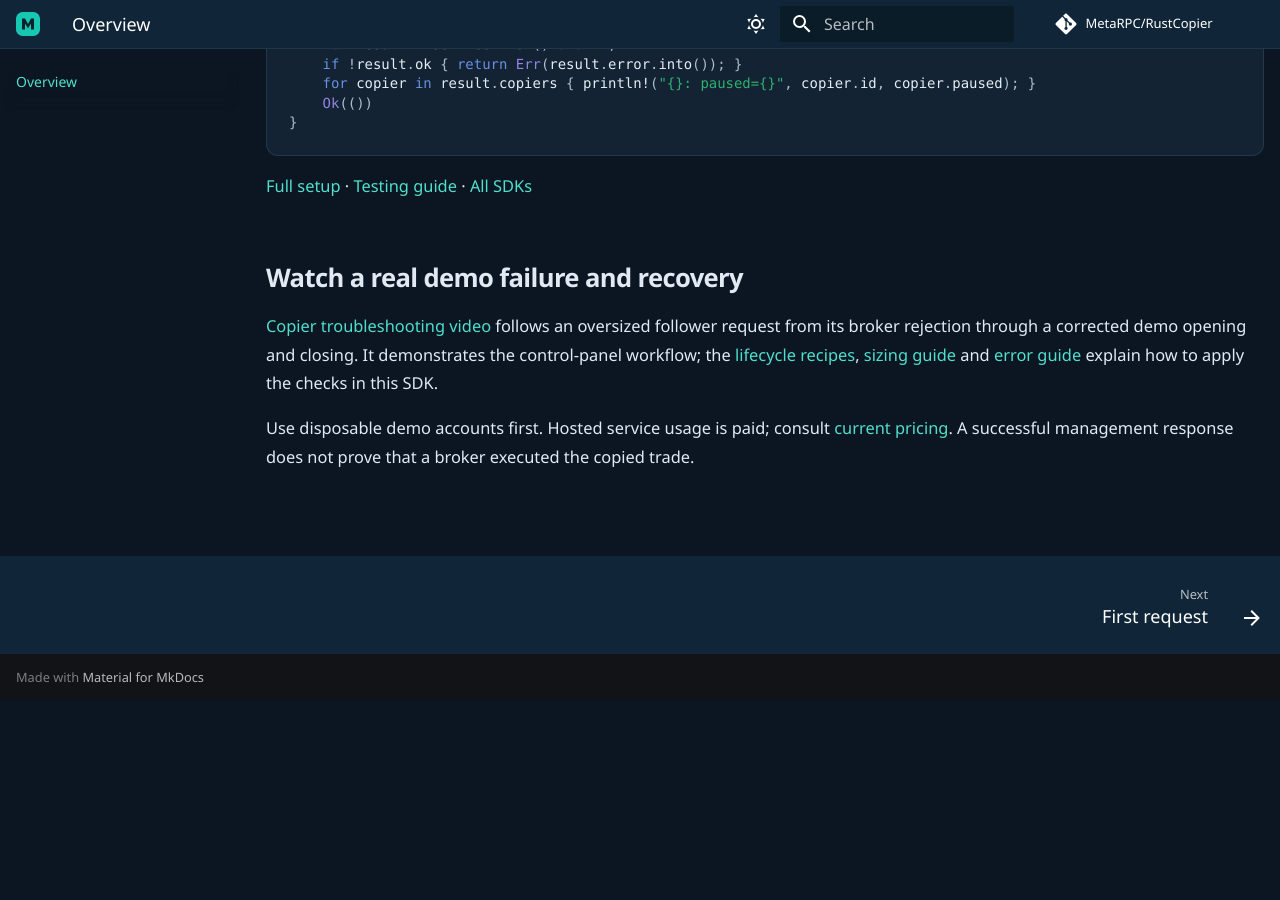
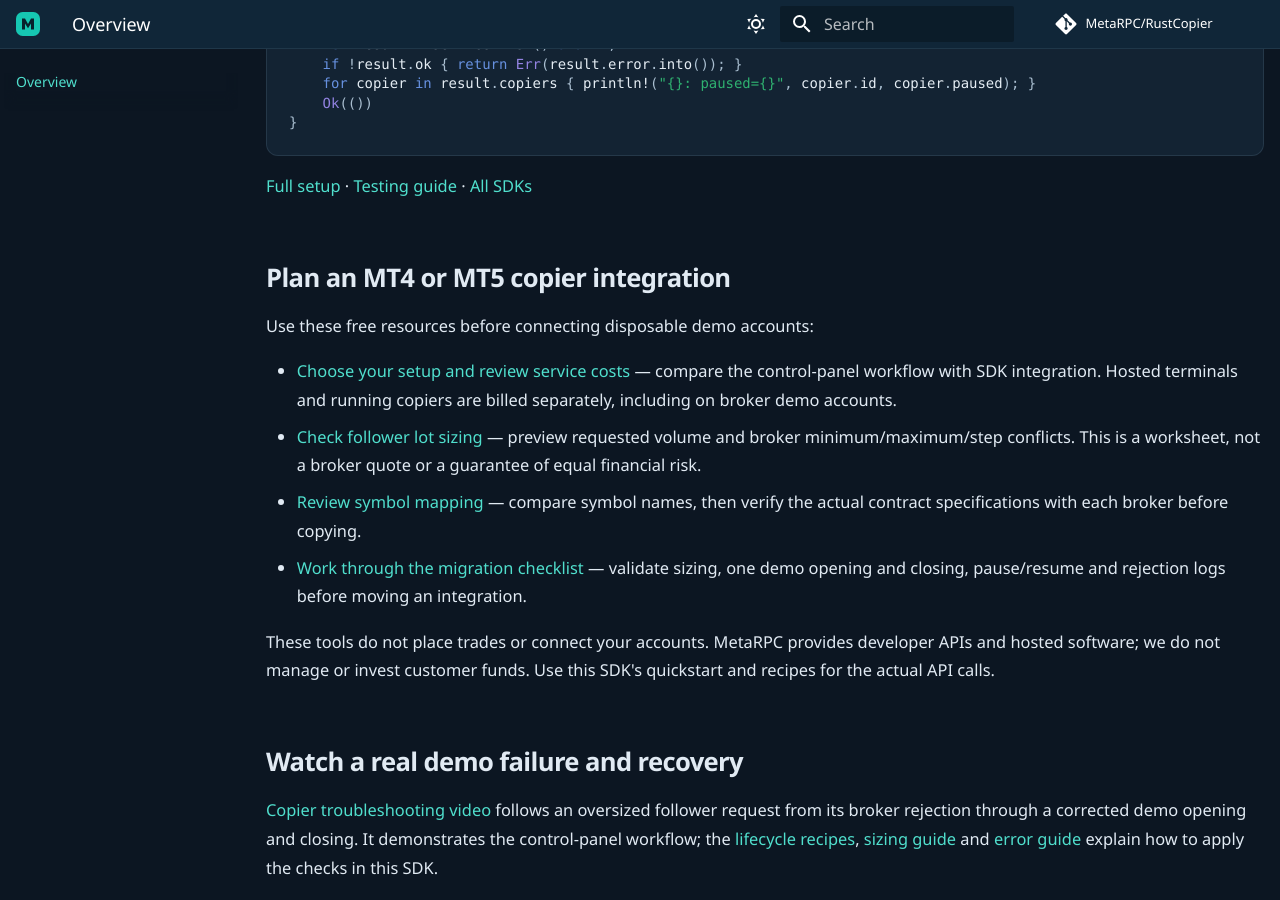
Before and after one commit to MetaRPC/RustCopier, an MkDocs documentation site: the page built from docs/index.md, in a window 1280 px wide and 900 px high, scrolled down 1328 px. Built offline with MkDocs 1.6.1 and Material for MkDocs 9.7.7, drawn with Linux system fonts in a browser that asks for light colours; comment, search, counter and statistics services are not loaded; before the commit the page ends 2028 px from its top, so only the background shows below that.

Commit message:
Connect copier SDK guides to setup and free validation tools

```diff
--- a/docs/index.md
+++ b/docs/index.md
@@ -51,6 +51,17 @@ async fn main() -> Result<(), Box<dyn std::error::Error>> {
 
 [Full setup](quickstart.md) · [Testing guide](testing.md) · [All SDKs](sdks.md)
 
+## Plan an MT4 or MT5 copier integration
+
+Use these free resources before connecting disposable demo accounts:
+
+- [Choose your setup and review service costs](https://mrpc.pro/start/copier?lang=en&utm_source=github&utm_medium=referral&utm_campaign=copier_sdk_setup_nov17&utm_content=rustcopier_docs_setup) — compare the control-panel workflow with SDK integration. Hosted terminals and running copiers are billed separately, including on broker demo accounts.
+- [Check follower lot sizing](https://mrpc.pro/tools/copier-sizing?lang=en&utm_source=github&utm_medium=referral&utm_campaign=copier_sdk_setup_nov17&utm_content=rustcopier_docs_sizing) — preview requested volume and broker minimum/maximum/step conflicts. This is a worksheet, not a broker quote or a guarantee of equal financial risk.
+- [Review symbol mapping](https://mrpc.pro/tools/symbol-mapping?lang=en&utm_source=github&utm_medium=referral&utm_campaign=copier_sdk_setup_nov17&utm_content=rustcopier_docs_symbols) — compare symbol names, then verify the actual contract specifications with each broker before copying.
+- [Work through the migration checklist](https://mrpc.pro/guides/copier-migration?lang=en&utm_source=github&utm_medium=referral&utm_campaign=copier_sdk_setup_nov17&utm_content=rustcopier_docs_migration) — validate sizing, one demo opening and closing, pause/resume and rejection logs before moving an integration.
+
+These tools do not place trades or connect your accounts. MetaRPC provides developer APIs and hosted software; we do not manage or invest customer funds. Use this SDK's quickstart and recipes for the actual API calls.
+
 ## Watch a real demo failure and recovery
 
 [Copier troubleshooting video](https://mrpc.pro/tutorials/console/copier-troubleshooting) follows an oversized follower request from its broker rejection through a corrected demo opening and closing. It demonstrates the control-panel workflow; the [lifecycle recipes](recipes.md), [sizing guide](sizing.md) and [error guide](troubleshooting.md) explain how to apply the checks in this SDK.
```
Also changed, not shown: README.md (+11 -0 lines).
